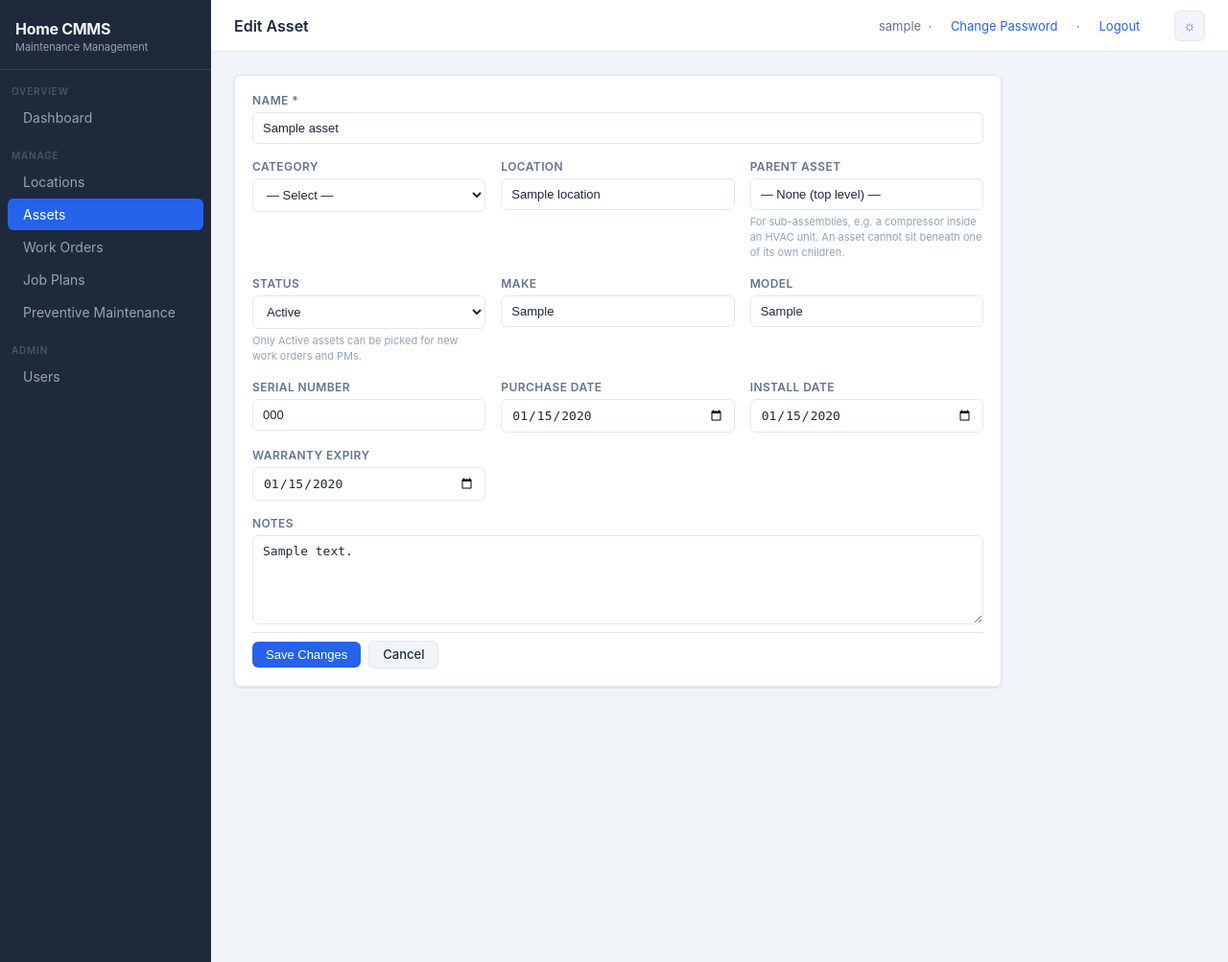
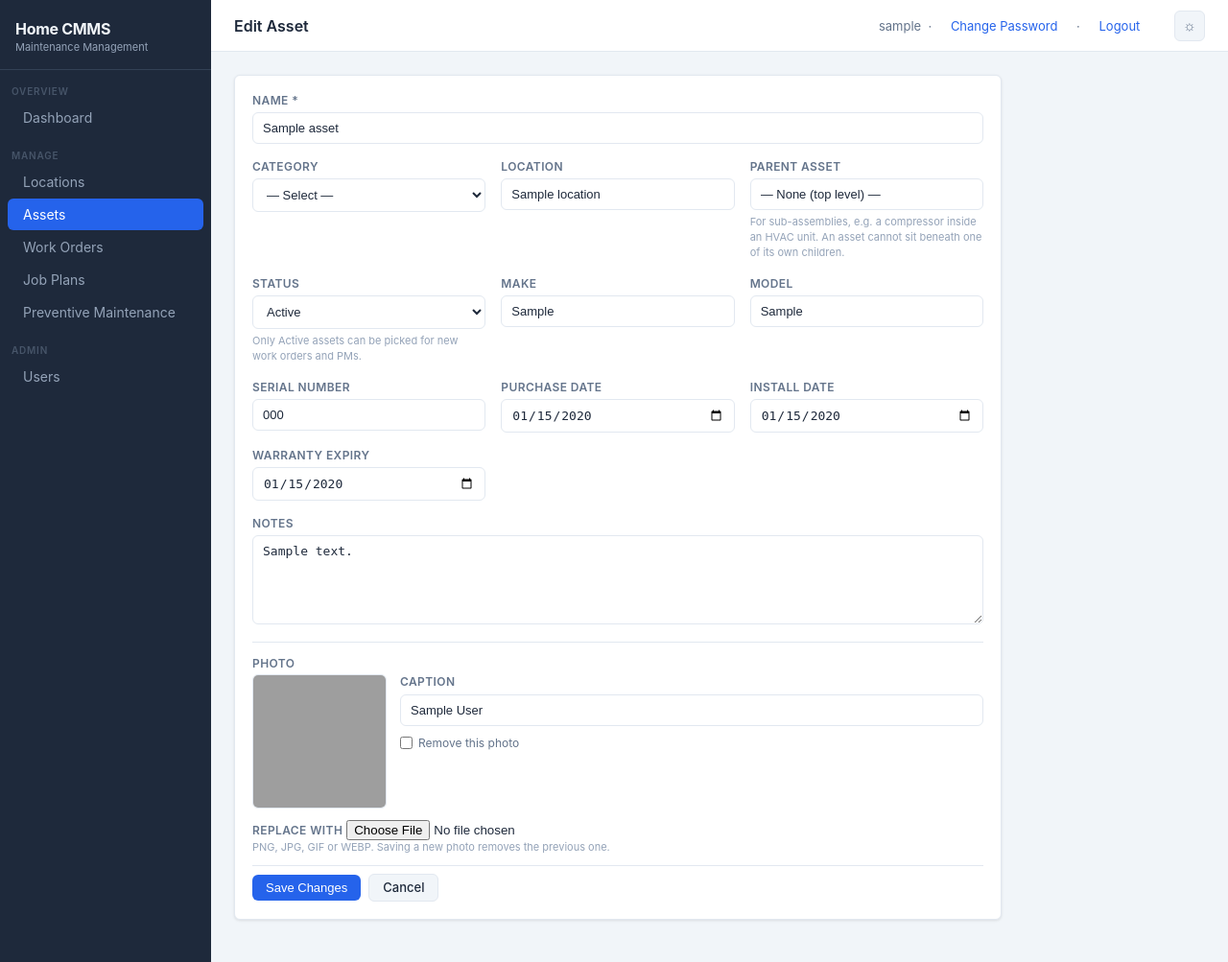
Before and after one commit to Knator/Home-CMMS, a Flask app: page /assets/1/edit in a window 1280 px wide. Shown: the whole page at 96% size. Run offline with Flask 3, Linux system fonts and the light colour scheme; a user stored in the database is signed in; tables that the repository leaves empty hold one stand-in row (values such as "Sample post"); grey boxes are pictures that could not be loaded.

Commit message:
Add an optional asset photo and link asset numbers from the list

```diff
--- a/GettingStarted.txt
+++ b/GettingStarted.txt
@@ -261,6 +261,12 @@ This guide takes you from a fresh clone to a running, testable app.
   fills in with today's date. Clearing it on a work order that is not completed
   removes it.
 
+  ASSET PHOTOS
+  An asset can carry one optional photo, shown as a card on its detail page
+  (and nowhere else). Add or replace it under Photo; replacing deletes the
+  previous image. PNG, JPG, GIF and WEBP are accepted. Click the photo to open
+  it full size.
+
   ATTACHMENT NAMES
   Every attachment can carry an optional friendly name — "Furnace manual"
   instead of MAN-4471-rev-c.pdf. Set it when uploading, or use Rename on any
--- a/app/assets/routes.py
+++ b/app/assets/routes.py
@@ -1,3 +1,5 @@
+import os
+
 from flask import render_template, redirect, url_for, flash, request
 from flask_login import login_required, current_user
 
@@ -11,7 +13,8 @@ from app.services import (
     asset_delete_blockers, create_asset, hierarchy_ordered, selectable_locations,
 )
 from app.utils import (
-    validate_csrf, purge_entity_attachments, store_uploads,
+    validate_csrf, purge_entity_attachments, store_uploads, is_image_file,
+    entity_upload_dir,
     parse_date, parse_int, choice,
 )
 
@@ -60,6 +63,13 @@ def _read_form(asset=None):
             errors.append(
                 f"'{parent.name}' sits beneath this asset, so it cannot also be its parent."
             )
+
+    # Checked here so a bad file stops the submission before anything is
+    # written, rather than leaving a new asset behind with no photo.
+    image = request.files.get('image')
+    if image and image.filename and not is_image_file(image.filename):
+        errors.append('That file is not an image. Use a PNG, JPG, GIF or WEBP.')
+
     return name, parent, status, errors
 
 
@@ -117,6 +127,9 @@ def create():
             status=status,
         )
         _apply_common_fields(asset)
+        # The photo is filed under the asset's id, so it can only be stored once
+        # the asset exists — create_asset() has already committed.
+        _apply_photo(asset)
         db.session.commit()
         flash(f'Asset {asset.asset_number} created.', 'success')
         return redirect(url_for('assets.detail', id=asset.id))
@@ -172,6 +185,9 @@ def edit(id):
         asset.parent_id = parent.id if parent else None
         asset.status = status
         _apply_common_fields(asset)
+        if not _apply_photo(asset):
+            db.session.rollback()
+            return render_template('assets/form.html', **_form_context(asset))
         db.session.commit()
         flash('Asset updated.', 'success')
         return redirect(url_for('assets.detail', id=id))
@@ -202,6 +218,56 @@ def delete(id):
     return redirect(url_for('assets.index'))
 
 
+def _discard_image(asset):
+    """Remove the current photo's attachment row and file, if any."""
+    old = asset.image
+    asset.image_attachment_id = None
+    db.session.flush()
+    if old is None:
+        return
+    path = os.path.join(entity_upload_dir(old.entity_type, old.entity_id), old.stored_filename)
+    if os.path.exists(path):
+        os.remove(path)
+    db.session.delete(old)
+
+
+def _apply_photo(asset):
+    """Apply the photo controls on the edit form.
+
+    Ticking "remove" clears it; choosing a file replaces whatever was there.
+    Both happen inside the edit transaction, so a failed save changes nothing.
+    Returns False if the upload was rejected.
+    """
+    if request.form.get('remove_image'):
+        _discard_image(asset)
+        return True
+
+    file = request.files.get('image')
+    if not file or not file.filename:
+        # No new file: just let a caption edit through, if there is a photo.
+        caption = request.form.get('image_caption')
+        if caption is not None and asset.image is not None:
+            asset.image.display_name = caption.strip() or None
+        return True
+
+    if not is_image_file(file.filename):
+        flash('That file is not an image. Use a PNG, JPG, GIF or WEBP.', 'error')
+        return False
+
+    _discard_image(asset)
+    saved, errors = store_uploads(
+        ENTITY, asset.id,
+        [(file, request.form.get('image_caption', '').strip() or None)],
+        current_user.id,
+    )
+    for message in errors:
+        flash(message, 'error')
+    if saved:
+        db.session.flush()          # assign the new attachment an id
+        asset.image_attachment_id = saved[0].id
+    return True
+
+
 @bp.route('/<int:id>/attachments', methods=['POST'])
 @login_required
 def upload_attachment(id):
--- a/app/models/asset.py
+++ b/app/models/asset.py
@@ -24,6 +24,13 @@ class Asset(LifecycleMixin, HierarchyMixin, db.Model):
     parent_id = db.Column(db.Integer, db.ForeignKey('assets.id'), nullable=True, index=True)
     status = db.Column(db.String(20), nullable=False, default=STATUS_ACTIVE,
                        server_default=STATUS_ACTIVE)
+    # Optional photo. ON DELETE SET NULL so removing the underlying attachment
+    # (or purging the asset's files) cannot leave a dangling reference.
+    image_attachment_id = db.Column(
+        db.Integer,
+        db.ForeignKey('attachments.id', ondelete='SET NULL', name='fk_assets_image_attachment'),
+        nullable=True,
+    )
     category = db.Column(db.String(50))
     make = db.Column(db.String(100))
     model = db.Column(db.String(100))
@@ -38,6 +45,7 @@ class Asset(LifecycleMixin, HierarchyMixin, db.Model):
     parent = db.relationship(
         'Asset', remote_side=[id], backref=db.backref('children', order_by='Asset.name'),
     )
+    image = db.relationship('Attachment', foreign_keys=[image_attachment_id])
     work_orders = db.relationship('WorkOrder', backref='asset', lazy='dynamic',
                                   order_by='WorkOrder.created_at.desc()')
     pms = db.relationship('PM', backref='asset', lazy='dynamic')
--- a/app/static/css/main.css
+++ b/app/static/css/main.css
@@ -970,3 +970,66 @@ textarea { resize: vertical; min-height: 90px; }
 
 /* The filter bar lays its controls out in a row, so the popup needs room. */
 .filters .combo { min-width: 180px; }
+
+/* ── Asset photo ── */
+.asset-photo { margin: 0 0 14px; }
+
+.asset-photo img {
+  display: block;
+  max-width: 100%;
+  /* Big enough to be useful, capped so a large upload cannot dominate the page. */
+  max-height: 420px;
+  width: auto;
+  border-radius: var(--radius);
+  border: 1px solid var(--card-border);
+  background: var(--surface-subtle);
+}
+
+.asset-photo figcaption {
+  margin-top: 8px;
+  font-size: 12px;
+  color: var(--text-secondary);
+}
+
+a.asset-link { color: var(--accent); text-decoration: none; }
+a.asset-link:hover { text-decoration: underline; }
+
+/* ── Photo controls on the asset edit form ── */
+.photo-edit {
+  display: flex;
+  gap: 14px;
+  align-items: flex-start;
+  flex-wrap: wrap;
+  margin-bottom: 12px;
+}
+
+.photo-thumb {
+  width: 140px;
+  height: 140px;
+  object-fit: cover;
+  border-radius: var(--radius);
+  border: 1px solid var(--card-border);
+  background: var(--surface-subtle);
+}
+
+.photo-edit-fields {
+  flex: 1;
+  min-width: 200px;
+  display: flex;
+  flex-direction: column;
+  gap: 6px;
+}
+
+.checkbox-label {
+  display: flex;
+  align-items: center;
+  gap: 6px;
+  margin-top: 4px;
+  font-size: 12px;
+  font-weight: 400;
+  text-transform: none;
+  letter-spacing: 0;
+  color: var(--text-secondary);
+}
+
+.checkbox-label input { width: auto; }
--- a/app/templates/assets/form.html
+++ b/app/templates/assets/form.html
@@ -7,7 +7,7 @@
 <div style="max-width:800px;">
   <div class="card">
     <div class="card-body">
-      <form method="post">
+      <form method="post" enctype="multipart/form-data">
         <input type="hidden" name="csrf_token" value="{{ csrf_token() }}">
         <div class="form-grid">
           <div class="form-group full">
@@ -80,6 +80,39 @@
             <textarea name="notes" rows="5">{{ asset.notes or '' if is_edit else '' }}</textarea>
           </div>
         </div>
+        <div class="form-subsection">
+          <div class="form-subsection-head">
+            <h3>Photo</h3>
+          </div>
+          {% if is_edit and asset.image %}
+          <div class="photo-edit">
+            <img src="{{ url_for('attachments.inline', id=asset.image.id) }}"
+                 alt="Current photo of {{ asset.name }}" class="photo-thumb">
+            <div class="photo-edit-fields">
+              <label for="image_caption">Caption</label>
+              <input type="text" id="image_caption" name="image_caption" maxlength="255"
+                     value="{{ asset.image.display_name or '' }}" placeholder="Optional caption">
+              <label class="checkbox-label">
+                <input type="checkbox" name="remove_image" value="1"> Remove this photo
+              </label>
+            </div>
+          </div>
+          <label for="image">Replace with</label>
+          {% else %}
+          <label for="image">Add a photo</label>
+          {% endif %}
+          <input type="file" id="image" name="image"
+                 accept="image/png,image/jpeg,image/gif,image/webp">
+          {% if not (is_edit and asset.image) %}
+          <label for="image_caption" class="mt-1">Caption</label>
+          <input type="text" id="image_caption" name="image_caption" maxlength="255"
+                 placeholder="Optional caption">
+          {% endif %}
+          <span class="field-hint">
+            PNG, JPG, GIF or WEBP.{% if is_edit and asset.image %} Saving a new photo removes the previous one.{% endif %}
+          </span>
+        </div>
+
         <div class="form-actions mt-1">
           <button type="submit" class="btn btn-primary">{{ 'Save Changes' if is_edit else 'Create Asset' }}</button>
           {% if is_edit %}
--- a/app/templates/assets/list.html
+++ b/app/templates/assets/list.html
@@ -43,7 +43,7 @@
       <tbody>
         {% for a, depth in rows %}
         <tr>
-          <td class="mono-cell">{{ a.asset_number }}</td>
+          <td><a class="mono-cell asset-link" href="{{ url_for('assets.detail', id=a.id) }}">{{ a.asset_number }}</a></td>
           <td>
             <span class="tree-indent" style="--depth: {{ depth }}">
               {% if depth %}<span class="tree-branch" aria-hidden="true">└</span>{% endif %}
--- a/app/work_orders/routes.py
+++ b/app/work_orders/routes.py
@@ -43,7 +43,8 @@ def _store_form_uploads(work_order_id, commit=True):
     if saved and commit:
         db.session.commit()
     if saved:
-        flash(f"{saved} file{'' if saved == 1 else 's'} attached.", 'success')
+        count = len(saved)
+        flash(f"{count} file{'' if count == 1 else 's'} attached.", 'success')
 
 
 def _form_options(wo=None):
--- a/config.py
+++ b/config.py
@@ -56,4 +56,8 @@ class Config:
 
     UPLOAD_FOLDER = os.environ.get('UPLOAD_FOLDER') or os.path.join(BASE_DIR, 'uploads')
     MAX_CONTENT_LENGTH = 50 * 1024 * 1024  # 50 MB
-    ALLOWED_EXTENSIONS = {'pdf', 'png', 'jpg', 'jpeg', 'gif', 'doc', 'docx', 'txt', 'xlsx', 'csv', 'zip'}
+    ALLOWED_EXTENSIONS = {'pdf', 'png', 'jpg', 'jpeg', 'gif', 'webp',
+                          'doc', 'docx', 'txt', 'xlsx', 'csv', 'zip'}
+    # Raster formats only. SVG is deliberately excluded: it can carry script and
+    # these are served inline rather than as a download.
+    IMAGE_EXTENSIONS = {'png', 'jpg', 'jpeg', 'gif', 'webp'}
```
Also changed, not shown: CLAUDE.md (+8 -0 lines), app/attachments/routes.py (+22 -1 lines), app/templates/assets/detail.html (+19 -0 lines), app/utils.py (+15 -6 lines), migrations/versions/69ee6cfb2ed3_asset_photo.py (added, +34 -0 lines), tests/test_asset_photo.py (added, +248 -0 lines).
